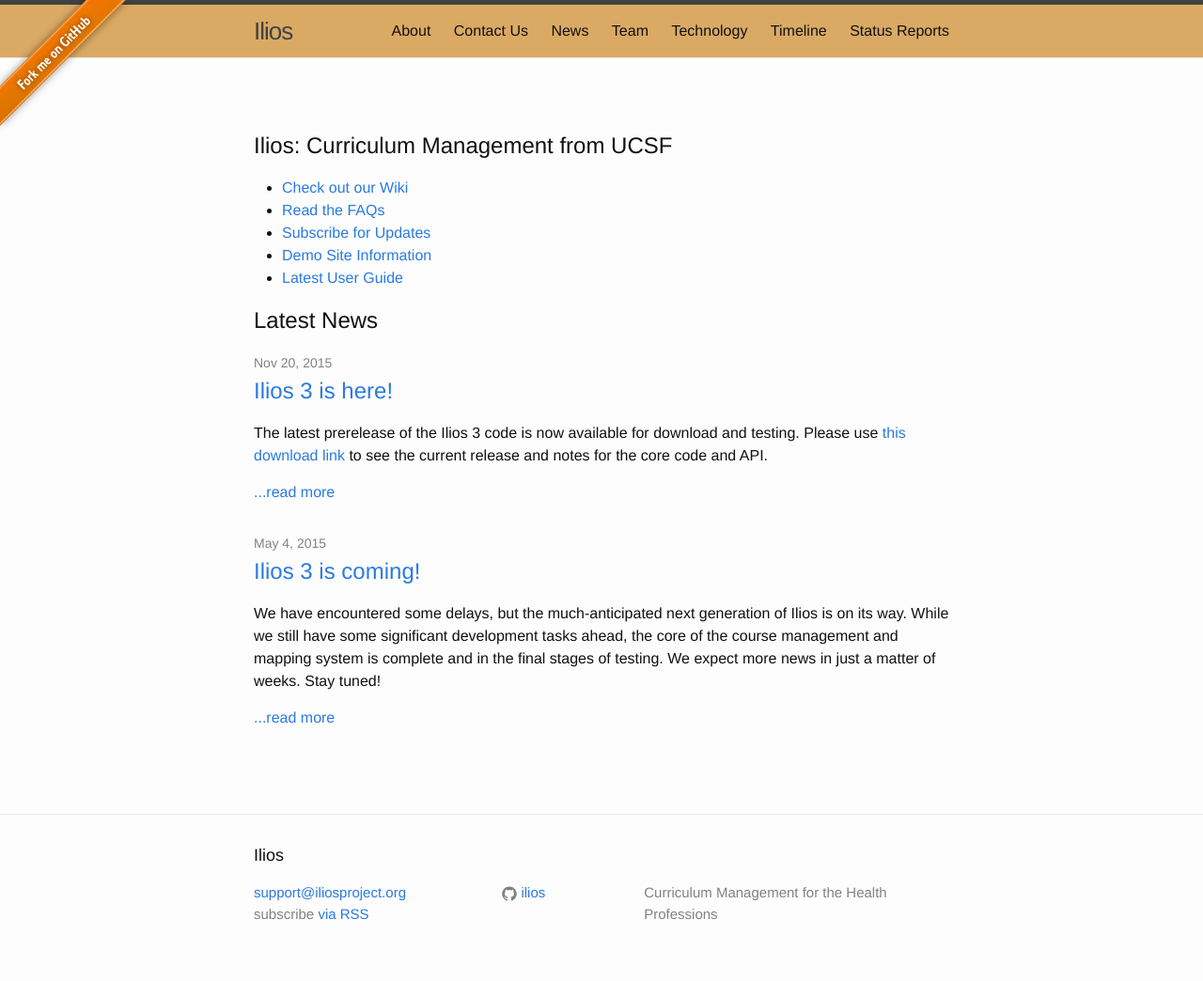
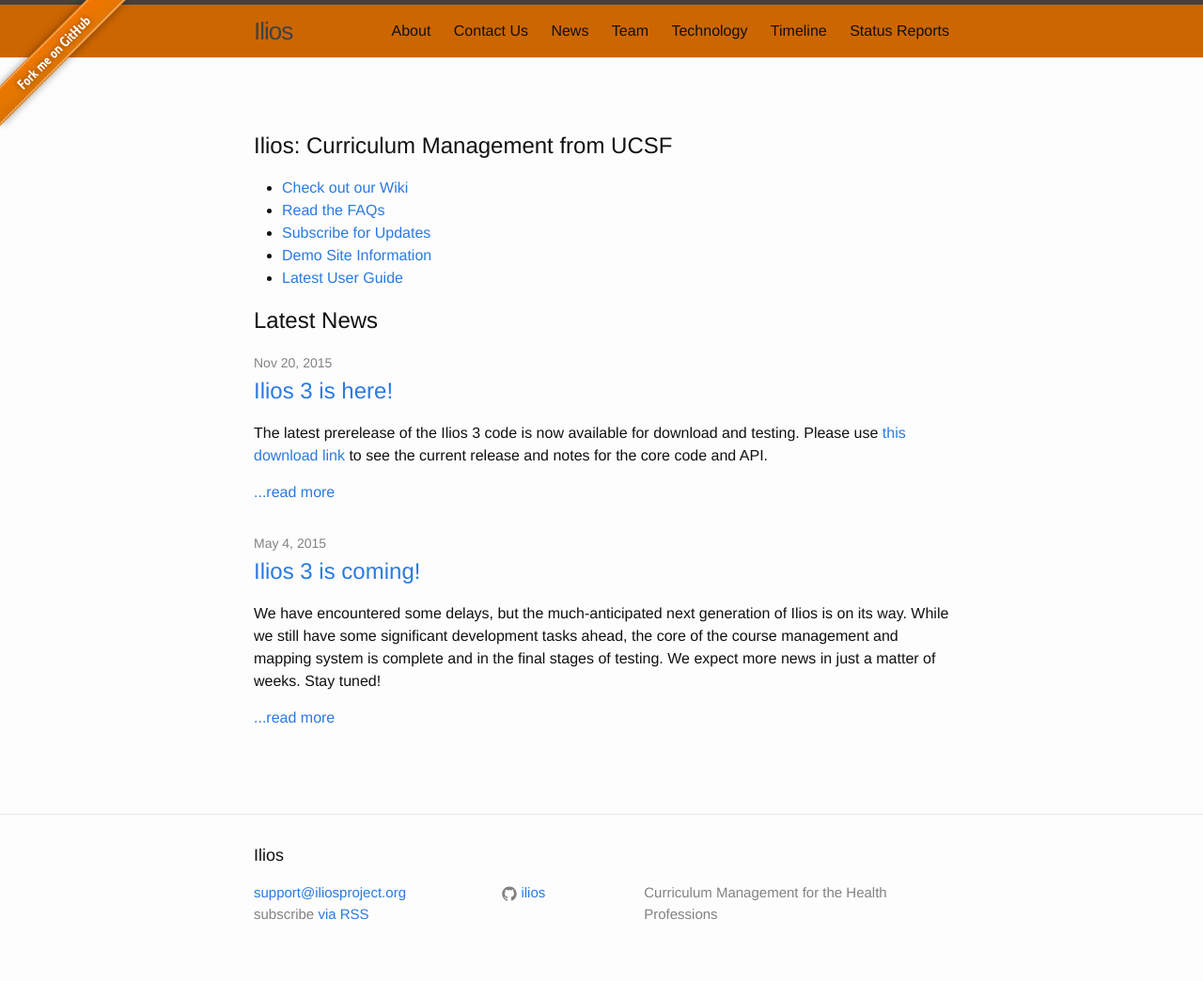
Before and after one commit to ilios/iliosproject.org, a Jekyll site: the page built from index.md, in a window 1280 px wide. Shown: the whole page at 94% size. Built offline with Jekyll 4.4.1, drawn with Linux system fonts in a browser that asks for light colours.

Commit message:
Update _layout.scss

```diff
--- a/_sass/_layout.scss
+++ b/_sass/_layout.scss
@@ -5,7 +5,7 @@
     border-top: 5px solid $grey-color-dark;
     border-bottom: 1px solid $grey-color-light;
     min-height: 56px;
-    background-color: rgba(196, 115, 0, 0.6);
+    background-color: #c60;
 
     // Positioning context for the mobile navigation icon
     position: relative;
```
